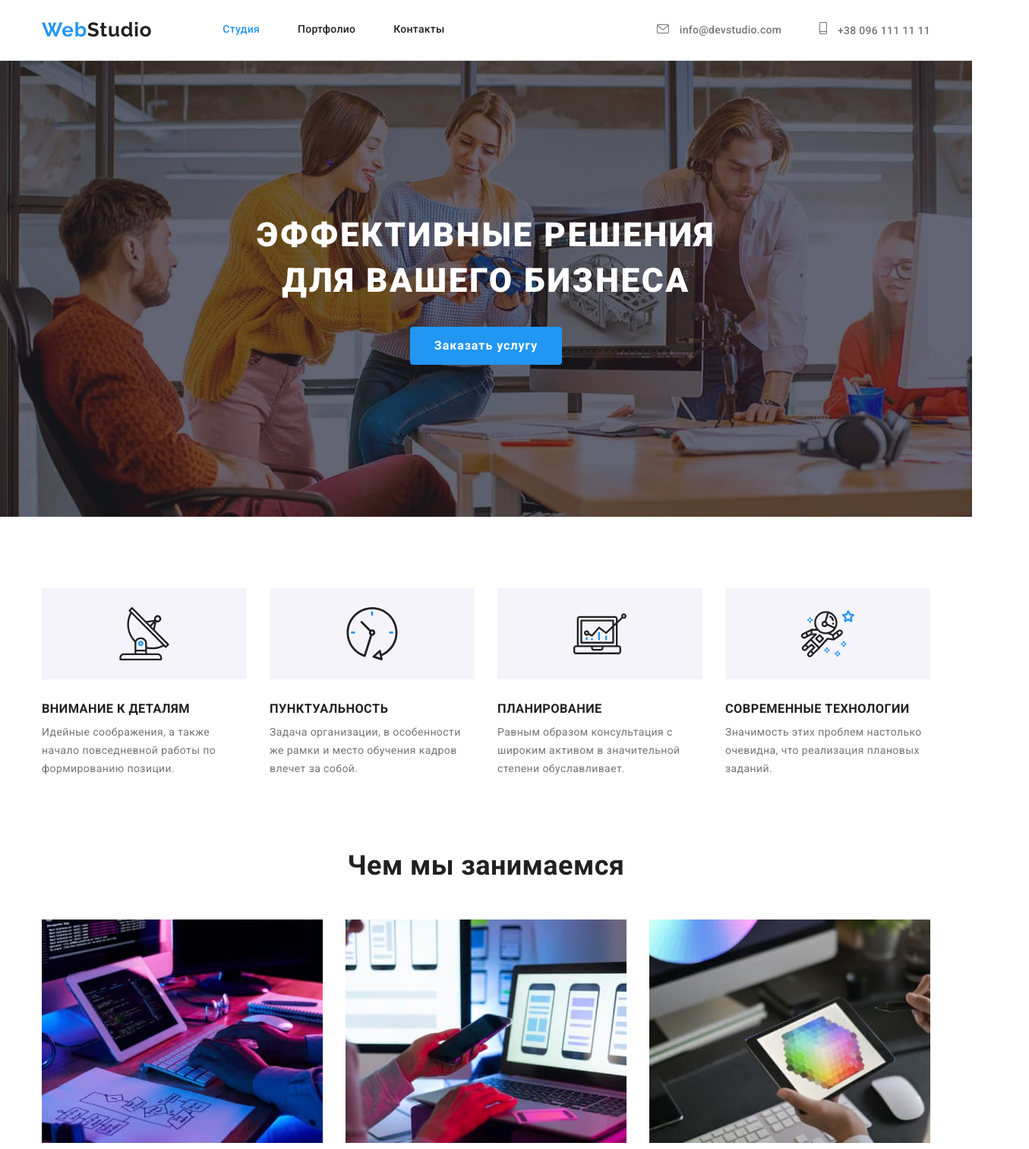
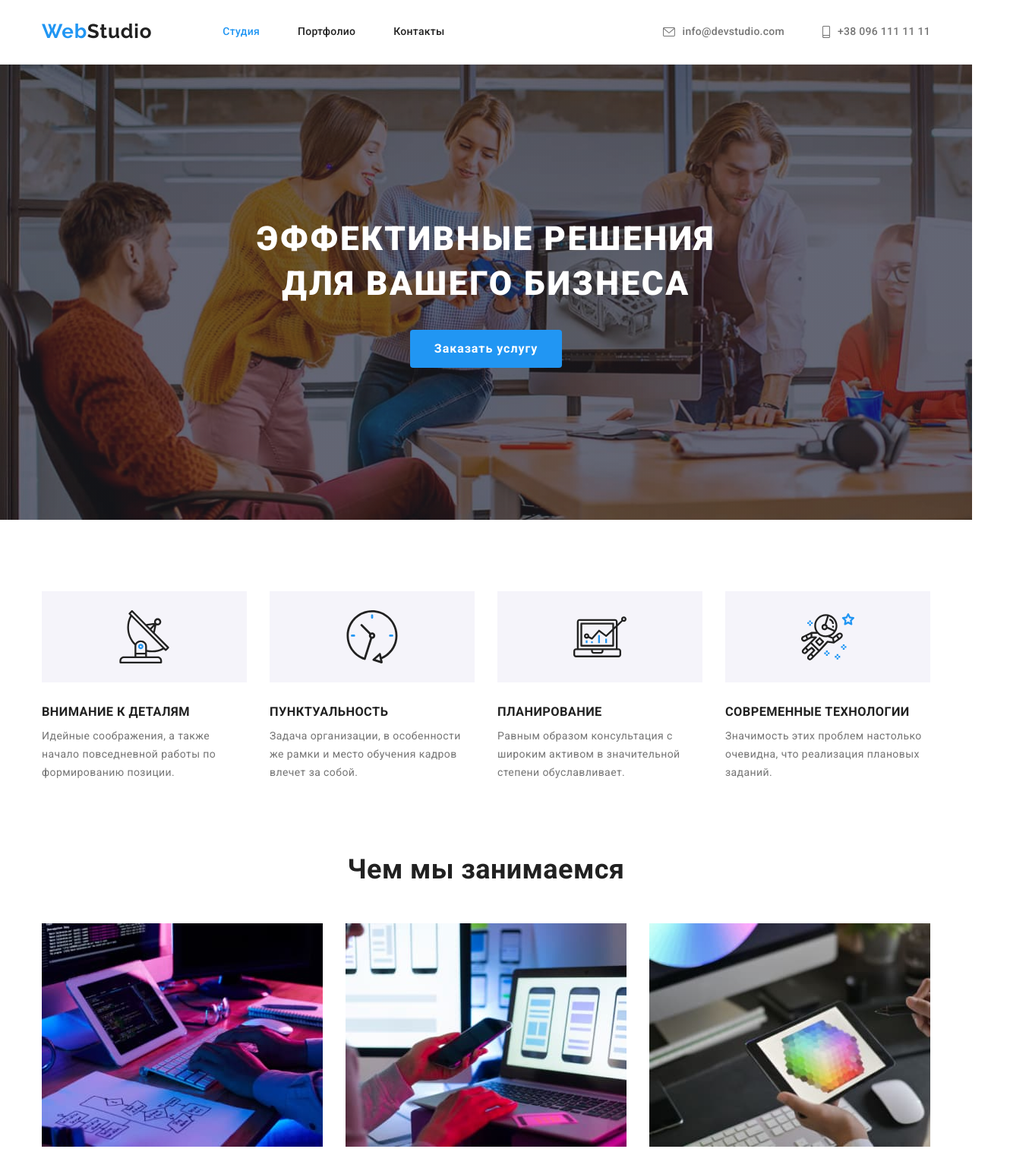
Before and after one commit to Liliya-Pishchuk/goit-markup-hw-04, a plain HTML site: page index.html in a window 1280 px wide. Shown: the top 1512 px of the page at 76% size, 1355 px wide, since content can reach past the window. Drawn offline with nearby package versions, Linux system fonts and the light colour scheme.

Commit message:
правки

```diff
--- a/css/styles.css
+++ b/css/styles.css
@@ -145,7 +145,19 @@
 }
 
 /*contacts*/
+.contacts-header-list {
+  display: flex;
+  align-items: center;
+  margin-left: auto;
+}
+
+.contacts-header-list-item:not(:last-child) {
+  margin-right: 50px;
+}
+
 .contacts-header-list-link {
+  display: flex;
+  align-items: center;
   padding-top: 32px;
   padding-bottom: 32px;
   font-weight: 500;
@@ -169,23 +181,16 @@
   color: var(--akcent-text-color);
 }
 
-.contacts-header-list {
-  display: flex;
-  align-items: center;
-  margin-left: auto;
-}
-
-.contacts-header-list-item:not(:last-child) {
-  margin-right: 50px;
-}
-
 /*---------------hero-------------*/
 .hero {
+  max-width: 1600px;
+  max-height: 600px;
   background-image: linear-gradient(
       rgba(47, 48, 58, 0.4),
       rgba(47, 48, 58, 0.4)
     ),
     url("../images/hero.jpg");
+
   background-size: cover;
   background-color: var(--main-background-color);
   padding-top: 200px;
@@ -237,10 +242,12 @@
 }
 
 .specifics-container {
+  display: flex;
+  justify-content: center;
+  align-items: center;
   width: 270px;
   height: 120px;
   margin-bottom: 30px;
-  padding: 25px 100px;
   background-color: var(--second-background-color);
 }
 
@@ -301,9 +308,8 @@
 
 .social-list {
   display: flex;
+  justify-content: center;
   align-items: center;
-  padding-right: 32px;
-  padding-left: 32px;
 }
 
 .social-item:not(:last-child) {
@@ -394,6 +400,7 @@
 
 .footer-container {
   display: flex;
+  align-items: baseline;
 }
 
 .adress {
@@ -445,11 +452,6 @@
   color: var(--akcent-text-color);
 }
 
-.footer-social {
-  padding-top: 72px;
-  width: 206px;
-}
-
 .footer-text {
   margin-bottom: 20px;
   font-weight: 700;
@@ -467,6 +469,10 @@
   display: flex;
   justify-content: space-between;
   align-items: center;
+}
+
+.footer-social-item:not(:last-child) {
+  margin-right: 10px;
 }
 
 .footer-social-link {
@@ -542,8 +548,8 @@
   margin-top: 30px;
 }
 
-.projects-list-item:hover,
-.projects-list-item:focus {
+.projects-list-link:hover,
+.projects-list-link:focus {
   box-shadow: 0px 1px 1px rgba(0, 0, 0, 0.12), 0px 4px 4px rgba(0, 0, 0, 0.06),
     1px 4px 6px rgba(0, 0, 0, 0.16);
 }
--- a/index.html
+++ b/index.html
@@ -44,6 +44,7 @@
             </li>
           </ul>
         </nav>
+
         <ul class="contacts-header-list list">
           <li class="contacts-header-list-item">
             <a
@@ -89,12 +90,8 @@
           <ul class="specifics-list list">
             <li class="specifics-list-item">
               <div class="specifics-container">
-                <svg class="specifics-icon">
-                  <use
-                    href="./images/icon.svg#antenna"
-                    width="70"
-                    height="70"
-                  ></use>
+                <svg class="specifics-icon" width="70" height="70">
+                  <use href="./images/icon.svg#antenna"></use>
                 </svg>
               </div>
 
@@ -106,12 +103,8 @@
             </li>
             <li class="specifics-list-item">
               <div class="specifics-container">
-                <svg class="specifics-icon">
-                  <use
-                    href="./images/icon.svg#clock"
-                    width="70"
-                    height="70"
-                  ></use>
+                <svg class="specifics-icon" width="70" height="70">
+                  <use href="./images/icon.svg#clock"></use>
                 </svg>
               </div>
 
@@ -123,12 +116,8 @@
             </li>
             <li class="specifics-list-item">
               <div class="specifics-container">
-                <svg class="specifics-icon">
-                  <use
-                    href="./images/icon.svg#diagram"
-                    width="70"
-                    height="70"
-                  ></use>
+                <svg class="specifics-icon" width="70" height="70">
+                  <use href="./images/icon.svg#diagram"></use>
                 </svg>
               </div>
 
@@ -140,12 +129,8 @@
             </li>
             <li class="specifics-list-item">
               <div class="specifics-container">
-                <svg class="specifics-icon">
-                  <use
-                    href="./images/icon.svg#astronaut"
-                    width="70"
-                    height="70"
-                  ></use>
+                <svg class="specifics-icon" width="70" height="70">
+                  <use href="./images/icon.svg#astronaut"></use>
                 </svg>
               </div>
 
```
